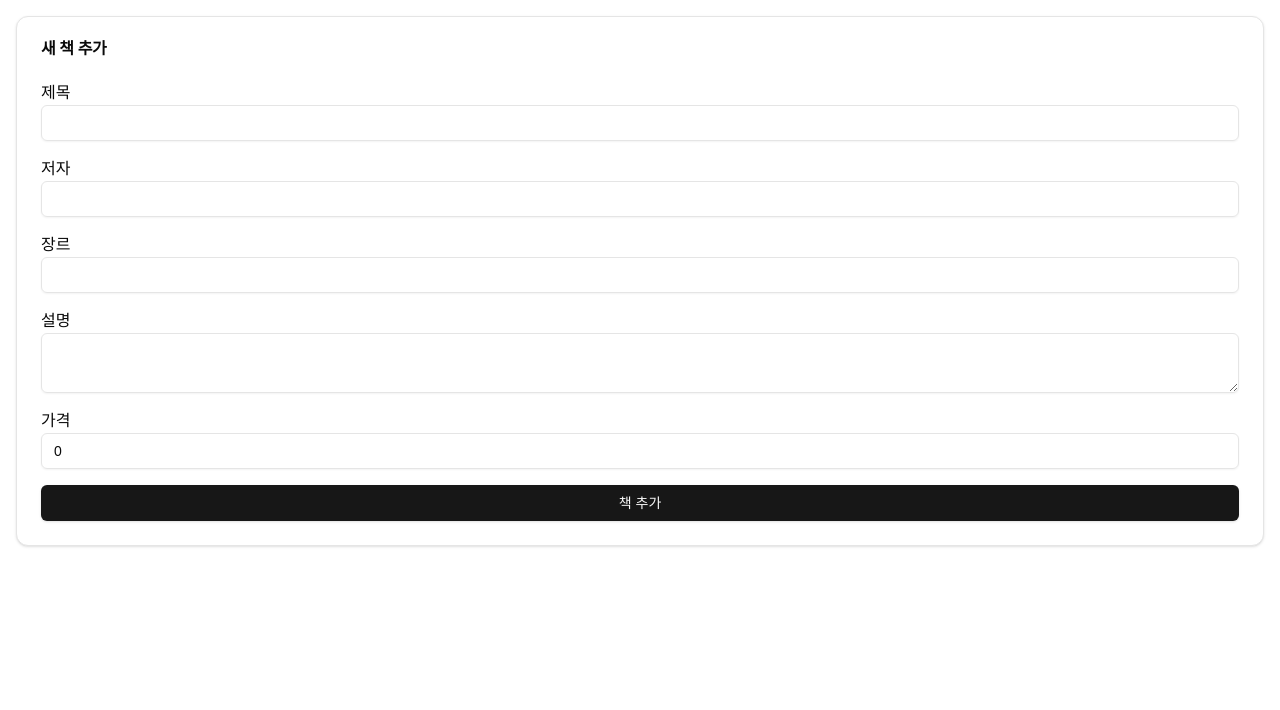
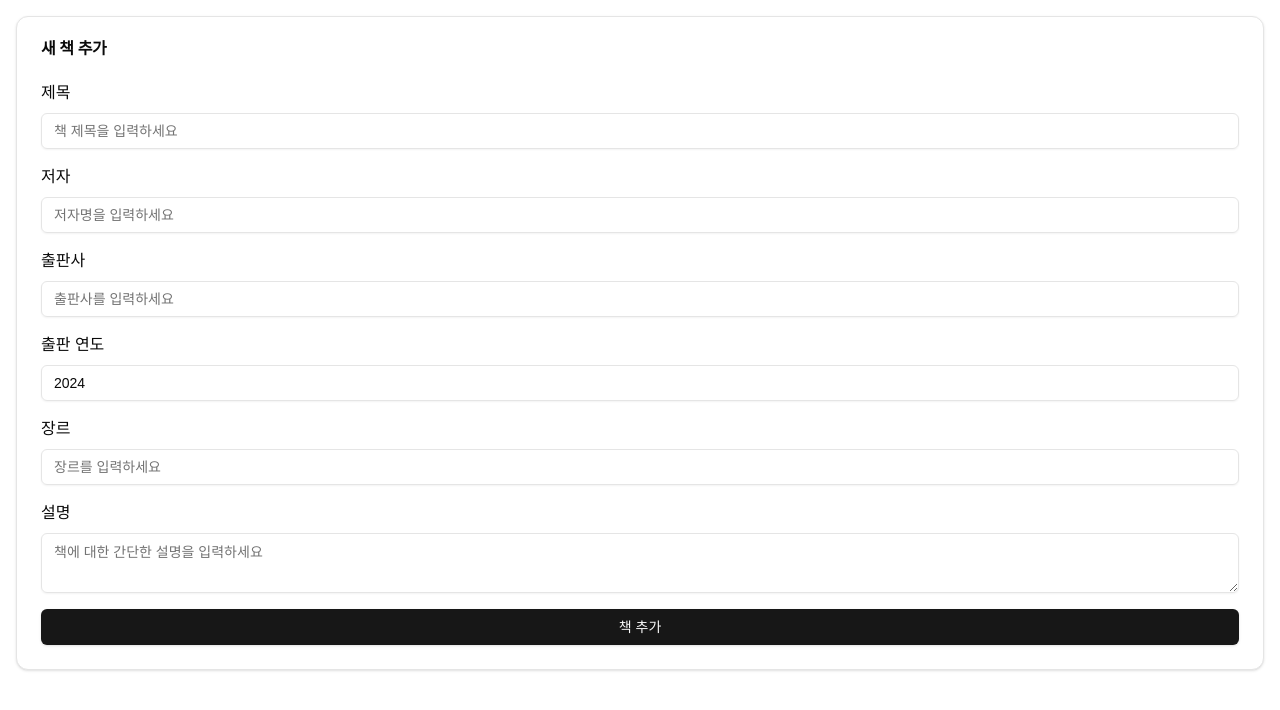
Before and after one commit to HongBoogie/bookstore, a Next.js app in the folder frontend/: page /new in a window 1280 px wide. Shown: the top 710 px of the page. Built offline with nearby package versions, Linux system fonts and the light colour scheme.

Commit message:
refactor: 새 책 페이지 수정
- 필요없는 폼데이터 제거

```diff
--- a/frontend/src/app/[id]/page.tsx
+++ b/frontend/src/app/[id]/page.tsx
@@ -35,6 +35,7 @@ export default function BookDetailPage() {
     onSuccess: () => {
       queryClient.invalidateQueries({ queryKey: ["books"] });
       router.push("/");
+      alert("책이 삭제되었습니다.");
     },
   });
 
@@ -57,14 +58,11 @@ export default function BookDetailPage() {
           <p>
             <strong>설명:</strong> {book.description}
           </p>
-          <p>
-            <strong>가격:</strong> {book.price}원
-          </p>
 
           <div className="flex space-x-2 mt-4">
             <Button
               variant="outline"
-              onClick={() => router.push(`/books/${bookId}/edit`)}
+              onClick={() => router.push(`/edit?bookId=${params.id}`)}
             >
               수정
             </Button>
--- a/frontend/src/app/new/page.tsx
+++ b/frontend/src/app/new/page.tsx
@@ -3,41 +3,60 @@
 import { useState } from "react";
 import { useMutation, useQueryClient } from "@tanstack/react-query";
 import { useRouter } from "next/navigation";
-import { Card, CardContent, CardHeader, CardTitle } from "@/components/ui/card";
-import { Button } from "@/components/ui/button";
+import { Card, CardHeader, CardTitle, CardContent } from "@/components/ui/card";
 import { Input } from "@/components/ui/input";
 import { Textarea } from "@/components/ui/textarea";
+import { Button } from "@/components/ui/button";
+import { Book } from "@/types/books";
 
 export default function NewBookPage() {
-  const [book, setBook] = useState({
+  const [book, setBook] = useState<Book>({
+    id: "",
     title: "",
     author: "",
+    publisher: "",
+    publishedYear: new Date().getFullYear(),
     genre: "",
     description: "",
-    price: 0,
   });
 
   const queryClient = useQueryClient();
   const router = useRouter();
 
   const addBookMutation = useMutation({
-    mutationFn: async (newBook) => {
+    mutationFn: async (newBook: Book) => {
       const response = await fetch("/api/books", {
         method: "POST",
         headers: { "Content-Type": "application/json" },
         body: JSON.stringify(newBook),
       });
+
+      if (!response.ok) {
+        const errorData = await response.json();
+        throw new Error(errorData.error || "책 추가 중 오류가 발생했습니다.");
+      }
+
       return response.json();
     },
     onSuccess: () => {
       queryClient.invalidateQueries({ queryKey: ["books"] });
       router.push("/");
     },
+    onError: (error) => {
+      console.error(error);
+      alert(error.message);
+    },
   });
 
   const handleSubmit = (e: React.FormEvent) => {
     e.preventDefault();
-    addBookMutation.mutate(book as any);
+
+    if (!book.title || !book.author || !book.publisher) {
+      alert("제목, 저자, 출판사는 필수 입력 항목입니다.");
+      return;
+    }
+
+    addBookMutation.mutate(book);
   };
 
   return (
@@ -49,7 +68,7 @@ export default function NewBookPage() {
         <CardContent>
           <form onSubmit={handleSubmit} className="space-y-4">
             <div>
-              <label>제목</label>
+              <label className="block mb-2">제목</label>
               <Input
                 value={book.title}
                 onChange={(e) =>
@@ -58,11 +77,12 @@ export default function NewBookPage() {
                     title: e.target.value,
                   }))
                 }
+                placeholder="책 제목을 입력하세요"
                 required
               />
             </div>
             <div>
-              <label>저자</label>
+              <label className="block mb-2">저자</label>
               <Input
                 value={book.author}
                 onChange={(e) =>
@@ -71,11 +91,42 @@ export default function NewBookPage() {
                     author: e.target.value,
                   }))
                 }
+                placeholder="저자명을 입력하세요"
                 required
               />
             </div>
             <div>
-              <label>장르</label>
+              <label className="block mb-2">출판사</label>
+              <Input
+                value={book.publisher}
+                onChange={(e) =>
+                  setBook((prev) => ({
+                    ...prev,
+                    publisher: e.target.value,
+                  }))
+                }
+                placeholder="출판사를 입력하세요"
+                required
+              />
+            </div>
+            <div>
+              <label className="block mb-2">출판 연도</label>
+              <Input
+                type="number"
+                value={book.publishedYear}
+                onChange={(e) =>
+                  setBook((prev) => ({
+                    ...prev,
+                    publishedYear: Number(e.target.value),
+                  }))
+                }
+                min={1800}
+                max={new Date().getFullYear()}
+                required
+              />
+            </div>
+            <div>
+              <label className="block mb-2">장르</label>
               <Input
                 value={book.genre}
                 onChange={(e) =>
@@ -84,10 +135,11 @@ export default function NewBookPage() {
                     genre: e.target.value,
                   }))
                 }
+                placeholder="장르를 입력하세요"
               />
             </div>
             <div>
-              <label>설명</label>
+              <label className="block mb-2">설명</label>
               <Textarea
                 value={book.description}
                 onChange={(e) =>
@@ -96,24 +148,15 @@ export default function NewBookPage() {
                     description: e.target.value,
                   }))
                 }
+                placeholder="책에 대한 간단한 설명을 입력하세요"
               />
             </div>
-            <div>
-              <label>가격</label>
-              <Input
-                type="number"
-                value={book.price}
-                onChange={(e) =>
-                  setBook((prev) => ({
-                    ...prev,
-                    price: Number(e.target.value),
-                  }))
-                }
-                required
-              />
-            </div>
-            <Button type="submit" className="w-full">
-              책 추가
+            <Button
+              type="submit"
+              className="w-full"
+              disabled={addBookMutation.isPending}
+            >
+              {addBookMutation.isPending ? "추가 중..." : "책 추가"}
             </Button>
           </form>
         </CardContent>
```
